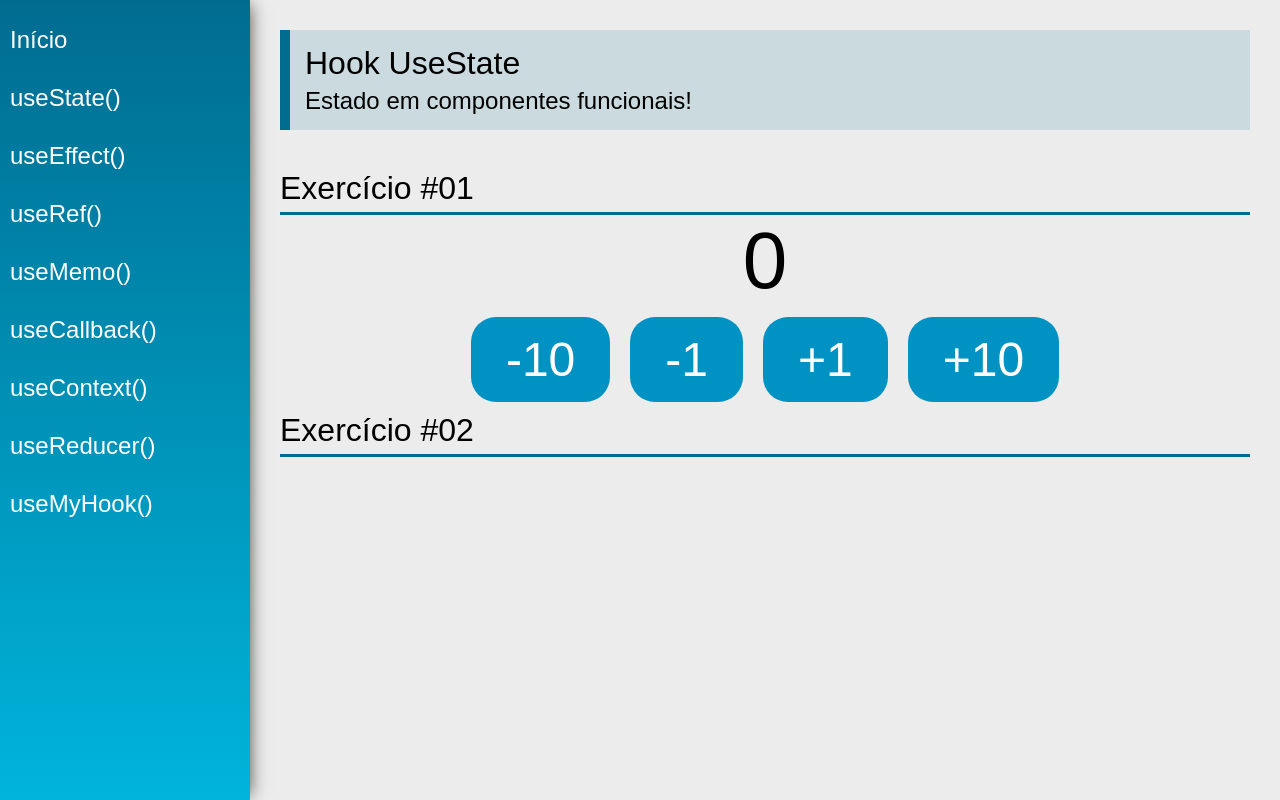
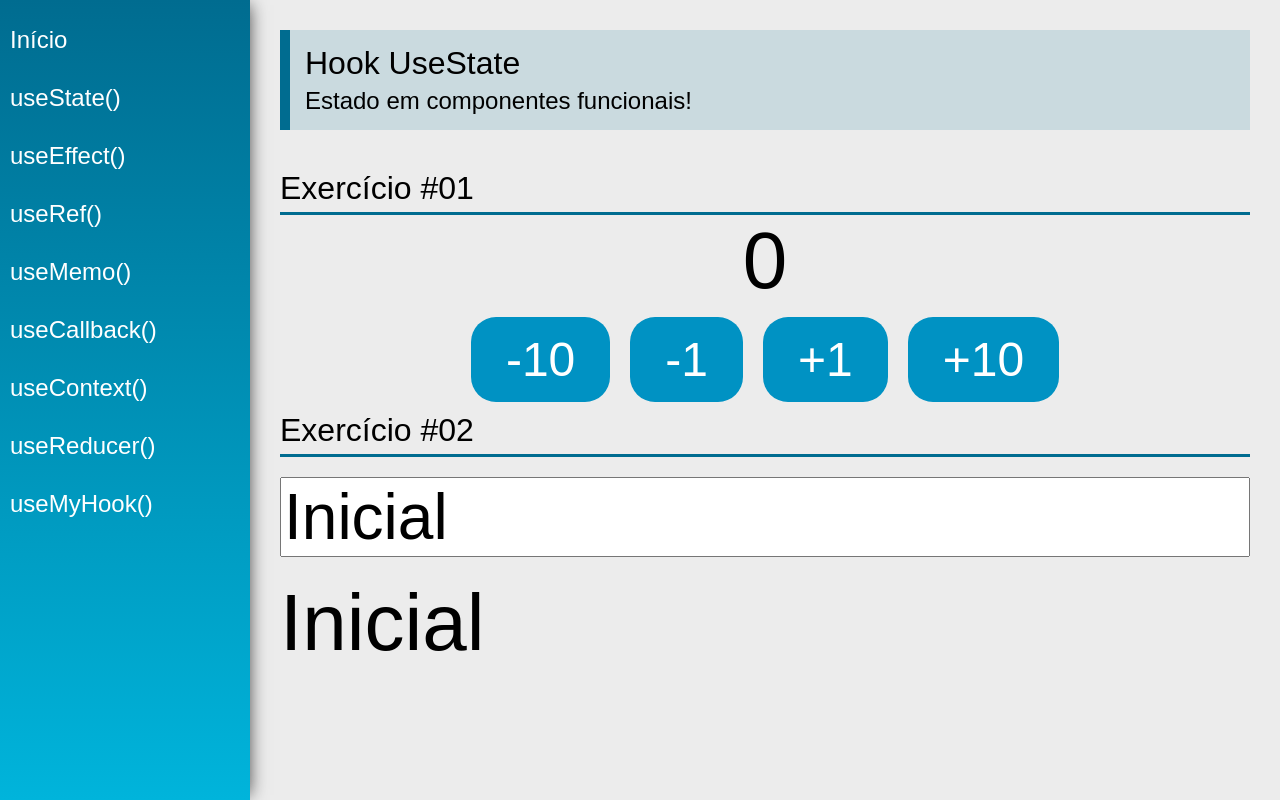
Before and after one commit to P4ul1t0s/react-hooks, a React (Create React App) app: page /useState in a window 1280 px wide. Built offline with nearby package versions, Linux system fonts and the light colour scheme.

Commit message:
useState II

```diff
--- a/src/views/examples/UseState.jsx
+++ b/src/views/examples/UseState.jsx
@@ -5,6 +5,7 @@
 
 const UseState = (props) => {
     const [count, setCount] = useState(0)
+    const [name, setName] = useState('Inicial')
 
     return (
         <div className="UseState">
@@ -23,6 +24,8 @@
                 </div>
             </div>
             <SectionTitle title="Exercício #02"/>
+            <input type="text" className="input" value={name} onChange={e => setName(e.target.value)}/>
+            <span className="text">{name}</span>
         </div>
     )
 }
```
